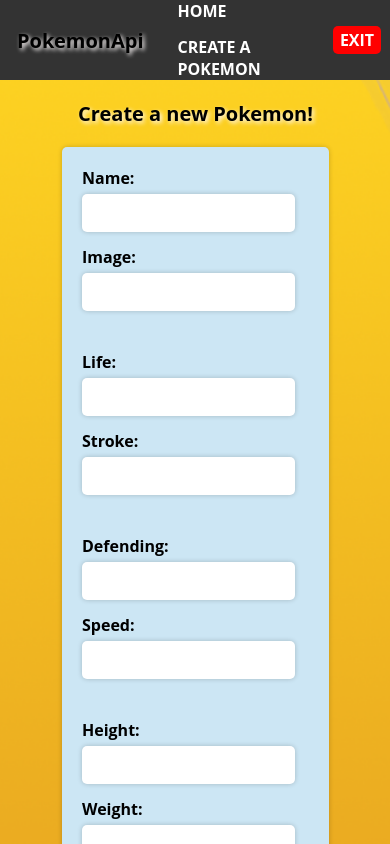
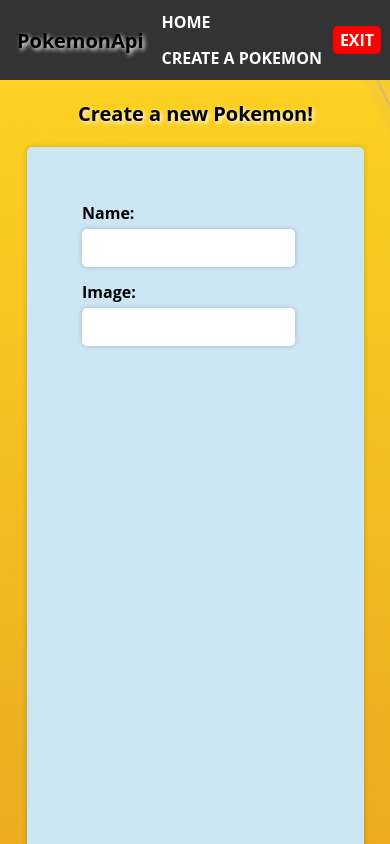
Before and after one commit to Noelia-Paz/Pokemon, a React (Create React App) app in the folder client/: page /form in a window 390 px wide. Shown: the top 844 px of the page. Built offline with nearby package versions, Linux system fonts and the light colour scheme; no server answers.

Commit message:
modify responsive Navbar and Form

```diff
--- a/client/src/components/NavBar/NavBar.module.css
+++ b/client/src/components/NavBar/NavBar.module.css
@@ -51,15 +51,17 @@
 
 
     .link {
-      padding: 7px;
+      margin: 7px;
     }
+    .titleNav{
+      display: flex;
+      flex-direction: column;
+     }
   }
 
 
   @media only screen and (max-width: 400px) {
     .titleNav{
-      display:flex;
-      flex-direction: column;
       align-items: flex-start;
     }
   }
--- a/client/src/views/Form/Form.module.css
+++ b/client/src/views/Form/Form.module.css
@@ -108,6 +108,9 @@ margin-left: 165px;
 @media only screen and (max-width: 810px) {
   .inputGroup {
     flex-direction: column;
+    justify-content: flex-start;
+    height: 130vh;
+    padding: 35px;
   }
 
 
@@ -117,7 +120,9 @@ margin-left: 165px;
 
 
   .divBody{
-    padding: 100px;
+    padding: 80px;
+    height: 130vh;
+    justify-content: flex-start;
   }
   .buttonBack{
     margin-left: 0px;
@@ -163,4 +168,5 @@ margin-left: 165px;
  }
 
 
+
 }
```
